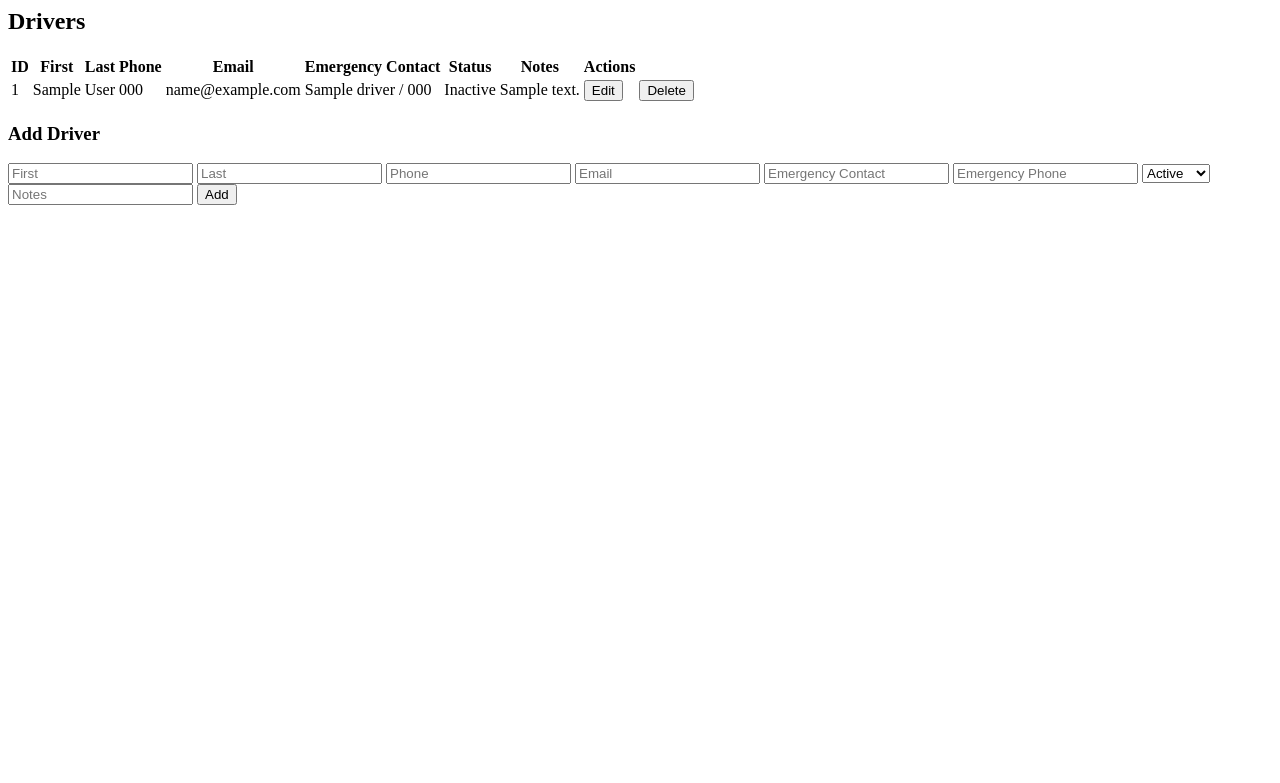
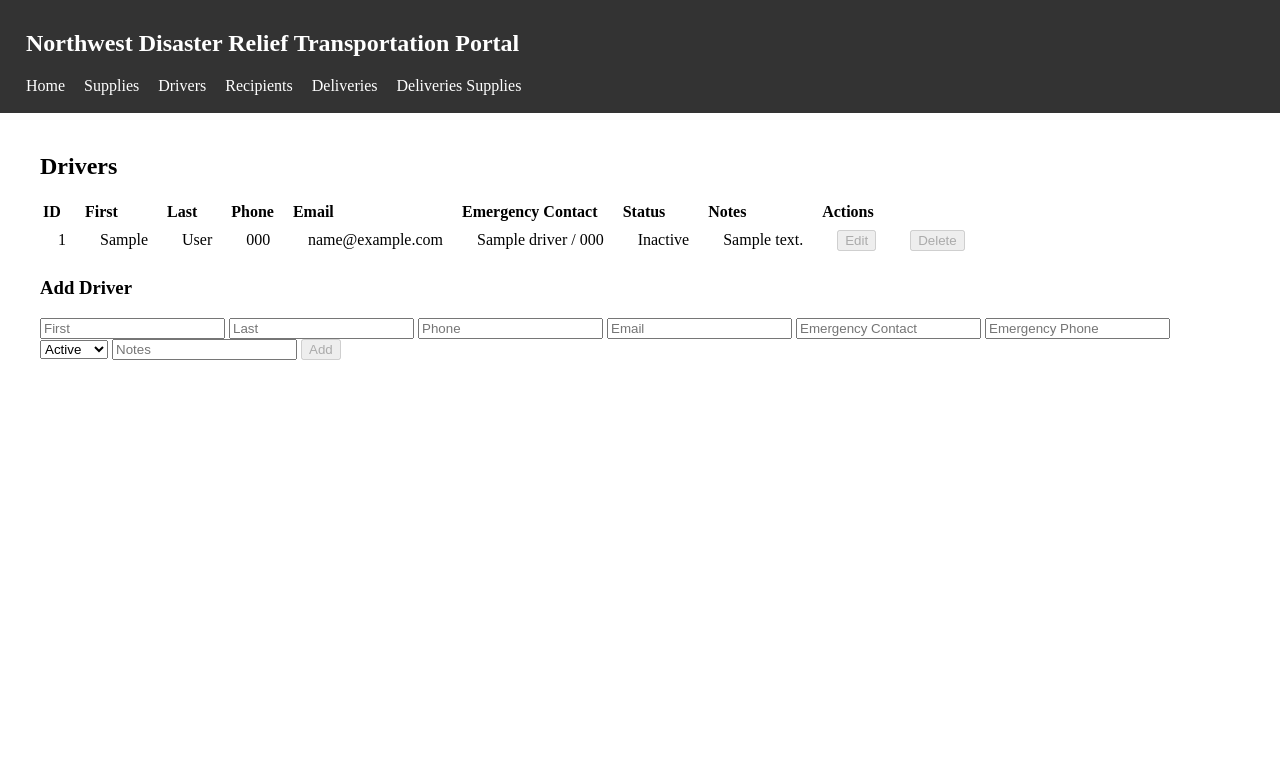
Before and after one commit to BrysD-27/CS_340_NDR, a Flask app: template templates/drivers.html in a window 1280 px wide. Shown: the top 783 px of the page. Run offline with Flask 3, Linux system fonts and the light colour scheme; the template is opened without the code that fills it: most values are stand-ins (such as "Sample title", 1, 10 or a date in 2020); some libraries are stand-ins or nearby versions.

Commit message:
update html add additional routes to app.py and select entity records update ddl file name

```diff
--- a/app.py
+++ b/app.py
@@ -1,6 +1,17 @@
-from flask import Flask, render_template
+from flask import Flask, render_template, json, redirect
+from flask_mysqldb import MySQL
+from flask import request
+import os
 
 app = Flask(__name__)
+
+app.config['MYSQL_HOST'] = 'classmysql.engr.oregonstate.edu'
+app.config['MYSQL_USER'] = 'cs340_[your_onid]'
+app.config['MYSQL_PASSWORD'] = '[your_db_password]'
+app.config['MYSQL_DB'] = 'cs340_[your_onid]'
+app.config['MYSQL_CURSORCLASS'] = "DictCursor"
+
+mysql = MySQL(app)
 
 @app.route('/')
 def index():
@@ -9,23 +20,55 @@ def index():
 
 @app.route('/supplies')
 def supplies():
-    return render_template('supplies.html')
+    cur = mysql.connection.cursor()
+    cur.execute("""
+        SELECT supplyID, supplyBrand, supplyModel, supplyCategory, currentInventory, unitDescription
+        FROM Supplies;
+    """)
+    supplies_data = cur.fetchall()
+    return render_template("supplies.html", supplies=supplies_data)
 
 @app.route('/drivers')
 def drivers():
-    return render_template('drivers.html')
+    cur = mysql.connection.cursor()
+    cur.execute("""
+        SELECT driverID, firstName, lastName, phone, email, emergencyContactName,
+               emergencyContactPhone, activeStatus, driverDetails
+        FROM Drivers;
+    """)
+    drivers_data = cur.fetchall()
+    return render_template("drivers.html", drivers=drivers_data)
 
 @app.route('/recipients')
 def recipients():
-    return render_template('recipients.html')
+    cur = mysql.connection.cursor()
+    cur.execute("""
+        SELECT recipientID, organizationName, streetAddress, city, state, zip,
+               contactName, email, phone, description
+        FROM Recipients;
+    """)
+    recipients_data = cur.fetchall()
+    return render_template("recipients.html", recipients=recipients_data)
 
 @app.route('/deliveries')
 def deliveries():
-    return render_template('deliveries.html')
+    cur = mysql.connection.cursor()
+    cur.execute("""
+        SELECT deliveryID, recipientID, driverID, campaignName, deliveredDateTime, notes
+        FROM Deliveries;
+    """)
+    deliveries_data = cur.fetchall()
+    return render_template("deliveries.html", deliveries=deliveries_data)
 
 @app.route('/deliveries-supplies')
 def deliveries_supplies():
-    return render_template('deliveries_supplies.html')
+    cur = mysql.connection.cursor()
+    cur.execute("""
+        SELECT deliverySupplyID, deliveryID, supplyID, supplyQuantity
+        FROM DeliveriesSupplies;
+    """)
+    ds_data = cur.fetchall()
+    return render_template("deliveries_supplies.html", deliveries_supplies=ds_data)
 
 if __name__ == '__main__':
     app.run(port=9313, debug=True)
--- a/static/style.css
+++ b/static/style.css
@@ -0,0 +1,45 @@
+body {
+    margin: 0;
+}
+
+nav {
+    background: #333;
+    padding: 10px;
+}
+
+nav div {
+    padding-left: 1rem;
+    padding-bottom: .5rem;
+}
+
+nav h1 {
+    color: white;
+}
+
+nav a {
+    color: white;
+    margin-right: 15px;
+    text-decoration: none;
+}
+
+nav a:hover {
+    text-decoration: underline;
+}
+
+main {
+    max-width: 1200px;
+    margin: 0 auto;
+    padding: 20px;
+}
+
+tr th {
+    padding-right: 1rem;
+    text-align: start;
+}
+
+tr td {
+    text-align: start;
+    text-overflow: ellipsis;
+    max-width: 450px;
+    padding: 6px 1rem;
+}
--- a/templates/drivers.html
+++ b/templates/drivers.html
@@ -1,9 +1,20 @@
+{% extends "index.html" %}
+
+{% block content %}
 <h2>Drivers</h2>
 
 <table>
     <thead>
         <tr>
-            <th>ID</th><th>First</th><th>Last</th><th>Phone</th><th>Email</th><th>Emergency Contact</th><th>Status</th><th>Notes</th><th>Actions</th>
+            <th>ID</th>
+            <th>First</th>
+            <th>Last</th>
+            <th>Phone</th>
+            <th>Email</th>
+            <th>Emergency Contact</th>
+            <th>Status</th>
+            <th>Notes</th>
+            <th>Actions</th>
         </tr>
     </thead>
     <tbody>
@@ -17,8 +28,11 @@
             <td>{{ d.emergencyContactName }} / {{ d.emergencyContactPhone }}</td>
             <td>{{ 'Active' if d.activeStatus else 'Inactive' }}</td>
             <td>{{ d.driverDetails }}</td>
-            <td><button>Edit</button></td>
-            <td><form action="/delete-driver/{{ d.driverID }}" method="POST" style="margin: 0;"><button>Delete</button></form></td>
+            <td><button disabled>Edit</button></td>
+            <td>
+                <form action="/delete-driver/{{ d.driverID }}" method="POST" style="margin: 0;"><button
+                        disabled>Delete</button></form>
+            </td>
         </tr>
         {% endfor %}
     </tbody>
@@ -37,5 +51,6 @@
         <option value="0">Inactive</option>
     </select>
     <input name="driverDetails" placeholder="Notes">
-    <button type="submit">Add</button>
+    <button type="submit" disabled>Add</button>
 </form>
+{% endblock %}
--- a/templates/index.html
+++ b/templates/index.html
@@ -1,18 +1,28 @@
 <!DOCTYPE html>
 <html>
+
 <head>
     <meta charset="UTF-8">
     <title>NDR App - Home</title>
     <link rel="stylesheet" href="{{ url_for('static', filename='style.css') }}">
 </head>
+
 <body>
-    <h1>Northwest Disaster Relief App</h1>
-    <ul>
-        <li><a href="/supplies">Manage Supplies</a></li>
-        <li><a href="/deliveries">Manage Deliveries</a></li>
-        <li><a href="/drivers">Manage Drivers</a></li>
-        <li><a href="/recipients">Manage Recipients</a></li>
-        <li><a href="/deliveries-supplies">Manage Delivery Supplies</a></li>
-    </ul>
+    <nav>
+        <div>
+            <h1>Northwest Disaster Relief Transportation Portal</h1>
+            <a href="{{ url_for('index') }}">Home</a>
+            <a href="{{ url_for('supplies') }}">Supplies</a>
+            <a href="{{ url_for('drivers') }}">Drivers</a>
+            <a href="{{ url_for('recipients') }}">Recipients</a>
+            <a href="{{ url_for('deliveries') }}">Deliveries</a>
+            <a href="{{ url_for('deliveries_supplies') }}">Deliveries Supplies</a>
+        </div>
+    </nav>
+
+    <main>
+        {% block content %}{% endblock %}
+    </main>
 </body>
+
 </html>
```
Also changed, not shown: DDL.sql (renamed from NDR_Step2_DDL.sql, +4 -4 lines), templates/deliveries.html (+17 -4 lines), templates/deliveries_supplies.html (+15 -4 lines), templates/recipients.html (+18 -4 lines), templates/supplies.html (+16 -4 lines).
